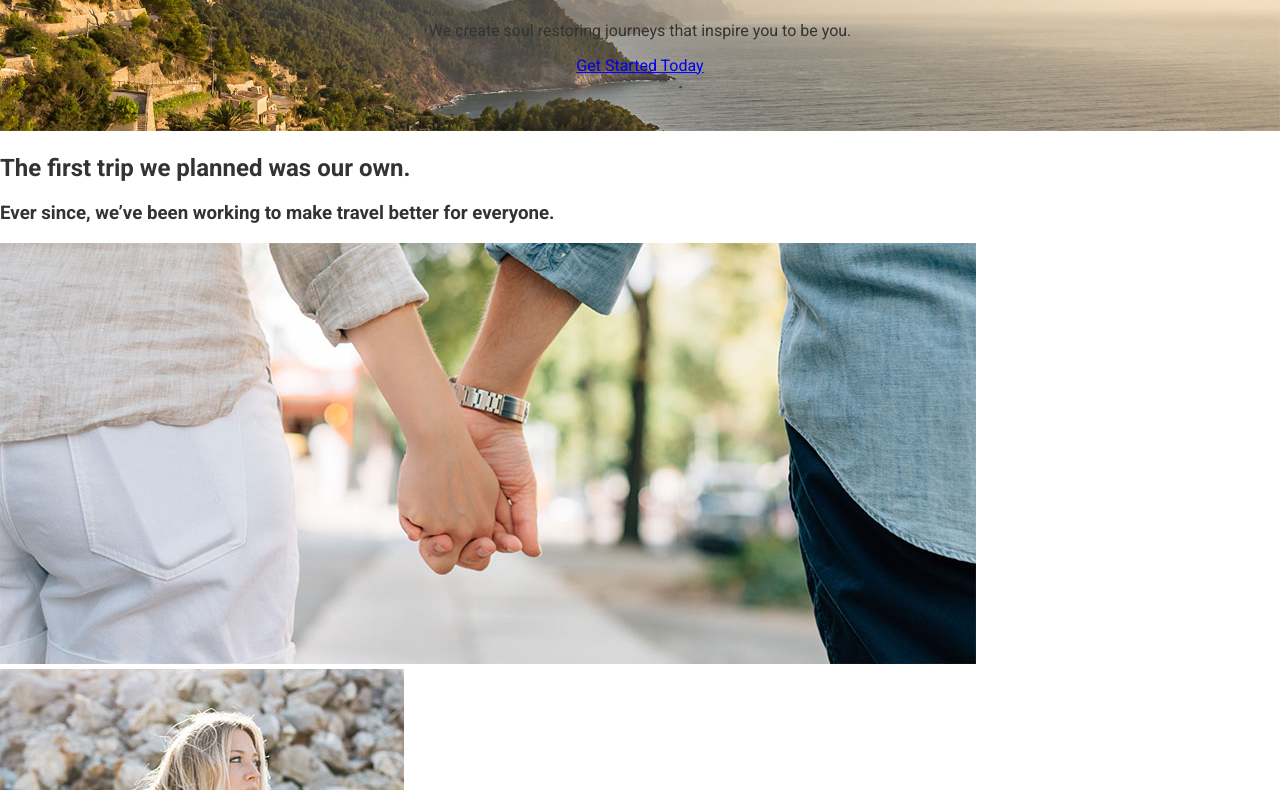
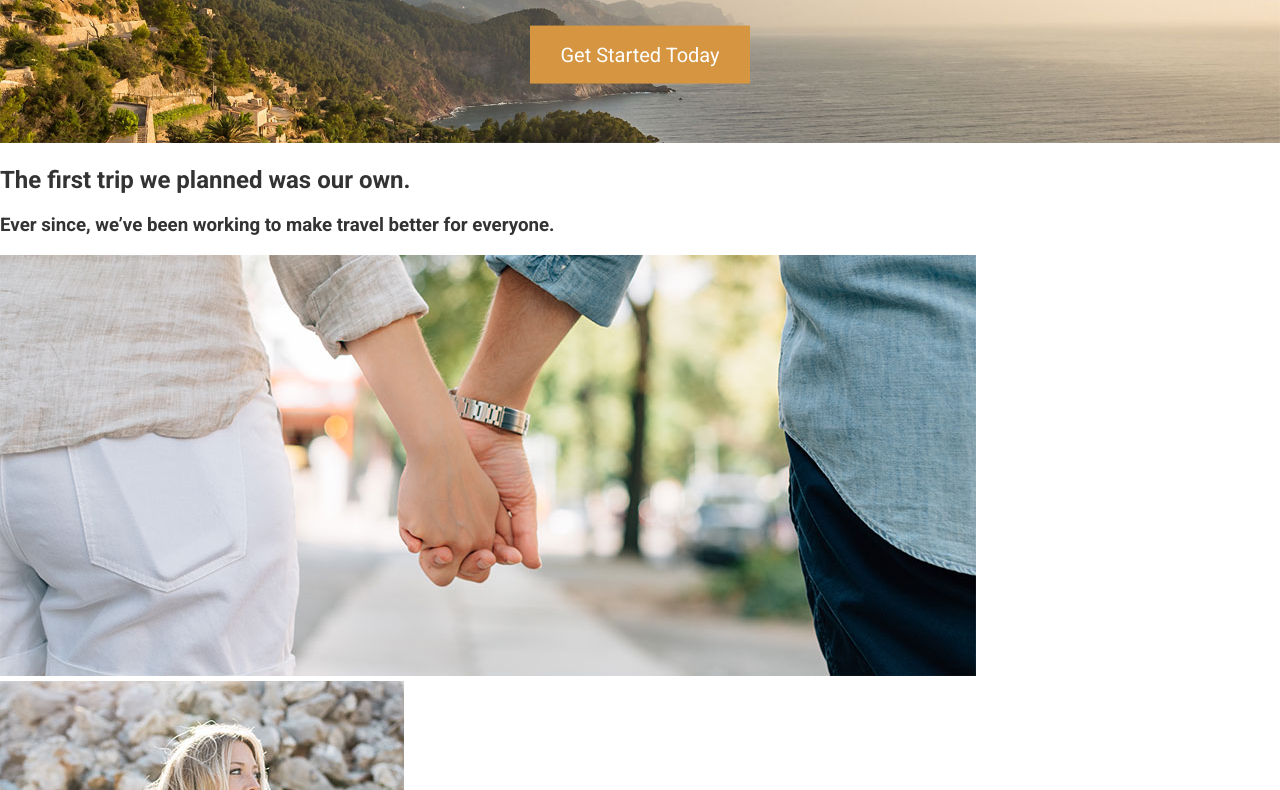
Before and after one commit to roopegarcia/git-a-developer, a website: page app/index.html in a window 1280 px wide. Shown: the part 456-1246 px from the top of the page. Drawn offline with Linux system fonts and the light colour scheme.

Commit message:
19. Complete two blocks

```diff
--- /dev/null
+++ b/app/assets/styles/base/_variables.css
@@ -0,0 +1,2 @@
+$mainBlue: #2f5572;
+$mainOrange: #d59541;
--- /dev/null
+++ b/app/assets/styles/modules/_btn.css
@@ -0,0 +1,16 @@
+.btn {
+  background-color: $mainBlue;
+  color: #fff;
+  text-decoration: none;
+  padding: 0.75rem 1.2rem;
+  display: inline-block;
+
+  &--orange {
+    background-color: $mainOrange;
+  }
+
+  &--large {
+    font-size: 1.25rem;
+    padding: 1.1rem 1.9rem;
+  }
+}
--- a/app/assets/styles/modules/_large-hero.css
+++ b/app/assets/styles/modules/_large-hero.css
@@ -12,13 +12,25 @@
 
   &__title {
     font-weight: 300;
-    color: #2f5572;
+    color: $mainBlue;
     font-size: 4.8rem;
+    margin: 0;
   }
 
   &__subtitle {
     font-weight: 300;
-    color: #2f5572;
+    color: $mainBlue;
     font-size: 2.9rem;
+    margin: 0;
+  }
+
+  &__description {
+    color: #fff;
+    font-size: 1.875rem;
+    font-weight: 100;
+    text-shadow: 2px 2px 0 rgba(0, 0, 0, 0.1);
+    max-width: 30rem;
+    margin-left: auto;
+    margin-right: auto;
   }
 }
--- a/app/assets/styles/styles.css
+++ b/app/assets/styles/styles.css
@@ -1,3 +1,5 @@
 @import "normalize.css";
 @import "base/_global";
+@import "base/_variables";
 @import "modules/_large-hero";
+@import "modules/_btn";
--- a/app/index.html
+++ b/app/index.html
@@ -10,7 +10,7 @@
   <body>
     <header>
       <img src="assets/images/icons/clear-view-escapes.svg" />
-      <a href="#">Get in Touch</a>
+      <a href="#" class="btn">Get in Touch</a>
       <nav>
         <ul>
           <li><a href="#our-beginning">Our Beginning</a></li>
@@ -25,8 +25,8 @@
       <div class="large-hero__text-content">
         <h1 class="large-hero__title">Your clarity.</h1>
         <h2 class="large-hero__subtitle">One trip away.</h2>
-        <p>We create soul restoring journeys that inspire you to be you.</p>
-        <p><a href="#">Get Started Today</a></p>
+        <p class="large-hero__description">We create soul restoring journeys that inspire you to be you.</p>
+        <p><a href="#" class="btn btn--orange btn--large">Get Started Today</a></p>
       </div>
     </div>
 
@@ -83,7 +83,7 @@
     </div>
 
     <footer>
-      <p>Copyright &copy; 2019 Clear View Escapes. All rights reserved. <a href="#">Get in Touch</a></p>
+      <p>Copyright &copy; 2019 Clear View Escapes. All rights reserved. <a href="#" class="btn btn--orange">Get in Touch</a></p>
     </footer>
     <!-- Leave this commented out HTML here until you need it for an upcoming "modal" lesson
   <div class="modal">
```
Also changed, not shown: app/bundled.js (+1 -1 lines).
